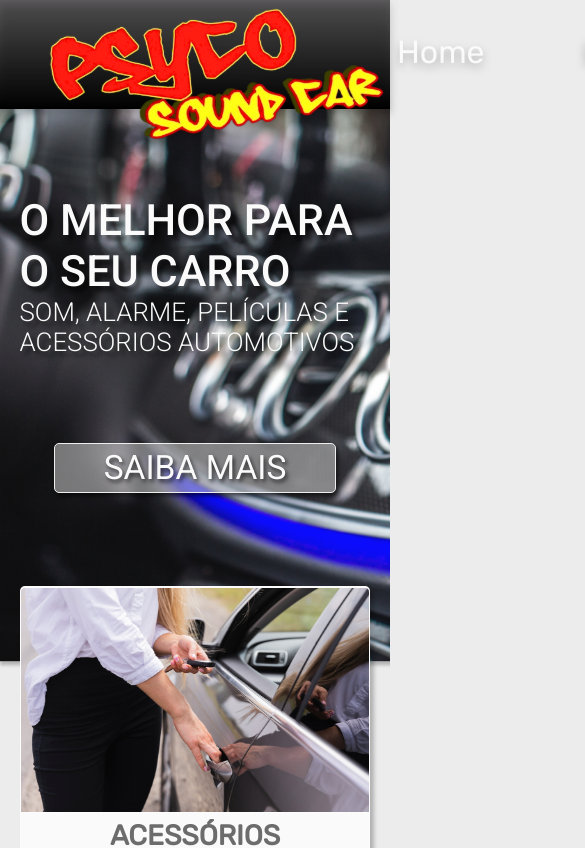
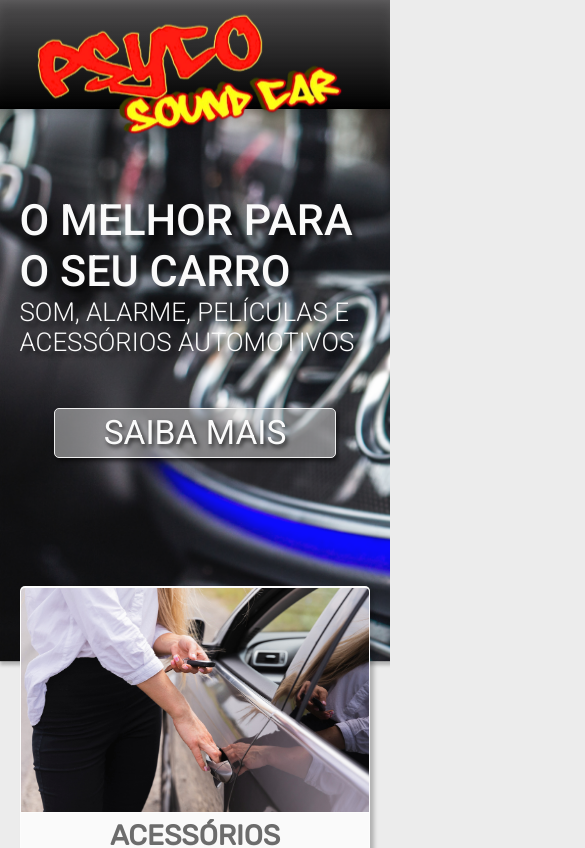
Before and after one commit to RyanderGodinho/SitePsyco, a React (Vite) app: page / in a window 390 px wide. Shown: the top 848 px of the page, 585 px wide, since content can reach past the window. Built offline with nearby package versions, Linux system fonts and the light colour scheme.

Commit message:
atualizações de resposividade

```diff
--- a/src/components/Header/header.css
+++ b/src/components/Header/header.css
@@ -12,3 +12,19 @@
     height: 9.5625rem;
     margin-left: 2.06rem;
 }
+
+@media only screen and (max-width: 74rem) {
+    .container-header img {
+        width: 18.2rem;
+        height: 7.65rem;
+        margin-left: 1rem;
+    }
+}
+
+@media only screen and (max-width: 59rem) {
+    .container-header img {
+        width: 20.75rem;
+        height: 9.5625rem;
+        margin-left: 1.4rem;
+    }
+}
--- a/src/components/NavBar/navbar.css
+++ b/src/components/NavBar/navbar.css
@@ -1,44 +1,84 @@
-.container-all-navbar{
+.container-all-navbar {
     flex-direction: column;
     align-items: flex-end;
     width: 43.6rem;
     margin-right: 2.62rem;
 }
 
-.container-info{
+.container-info {
     width: 26.4375rem;
     height: 0.875rem;
     margin-top: 0.37rem;
     margin-bottom: 0.81rem;
 }
 
-.container-info p{
+.container-info p {
     font-size: 0.7rem;
     font-weight: 300;
     gap: 1.44rem;
 }
 
-.container-navbar{
+.container-navbar {
     width: 43.6rem;
     height: 2.68rem;
 }
 
-.navbar, .container-info{
+.navbar,
+.container-info {
     justify-content: space-between;
 }
 
 .navbar li,
-.container-info p{
+.container-info p {
     font-family: var(--ff-rubik);
     color: var(--font-clr-white);
 }
 
-.navbar li{
+.navbar li {
     list-style: none;
     font-size: 2rem;
     cursor: pointer;
 }
 
-.navbar li:hover{
+.navbar li:hover {
     transform: scale(1.02);
 }
+
+@media only screen and (max-width: 74rem) {
+    .container-all-navbar {
+        width: calc(43.6rem - 20%);
+        margin-right: 2.62rem;
+    }
+
+    .container-info {
+        width: calc(26.4375rem - 20%);
+        height: 0.875rem;
+    }
+
+    .container-navbar {
+        width: calc(43.6rem - 20%);
+        height: 2.68rem;
+    }
+
+    .container-info p {
+        font-size: calc(0.7rem - 10%);
+    }
+}
+
+@media only screen and (max-width: 59rem) {
+    .container-all-navbar {
+        display: none;
+    }
+
+    .container-info {
+        display: none;
+    }
+
+    .container-navbar {
+        display: none;
+    }
+
+    .container-info p {
+        display: none;
+    }
+}
--- a/src/components/Sobre/sobre.css
+++ b/src/components/Sobre/sobre.css
@@ -91,12 +91,12 @@
     box-shadow: 5px 4px 4px 0px rgba(0, 0, 0, 0.25);
 }
 
-@media (max-width: 48rem) {
+@media only screen and (max-width: 48rem) {
     .description-title {
-        font-size: 2.1rem;
+        font-size: calc(2.25rem - 30%);
     }
 
     .description-sobre {
-        font-size: 1.4rem;
+        font-size: calc(1.5rem - 28%);
     }
 }
--- a/src/components/Welcome/welcome.css
+++ b/src/components/Welcome/welcome.css
@@ -81,19 +81,20 @@
     background-size: cover;
 }
 
-@media (max-width: 74.15rem) {
+@media only screen and (max-width: 74.15rem) {
     .container-welcome {
         height: 102rem;
     }
 }
 
-@media (max-width: 48.45rem) {
+@media only screen and (max-width: 48.45rem) {
     .container-data-welcome h1 {
         font-size: 2.7rem;
     }
 
     .container-data-welcome h2 {
         font-size: 1.62rem;
+        margin-bottom: calc(5.37rem - 10%);
     }
 
     .container-welcome {
```
